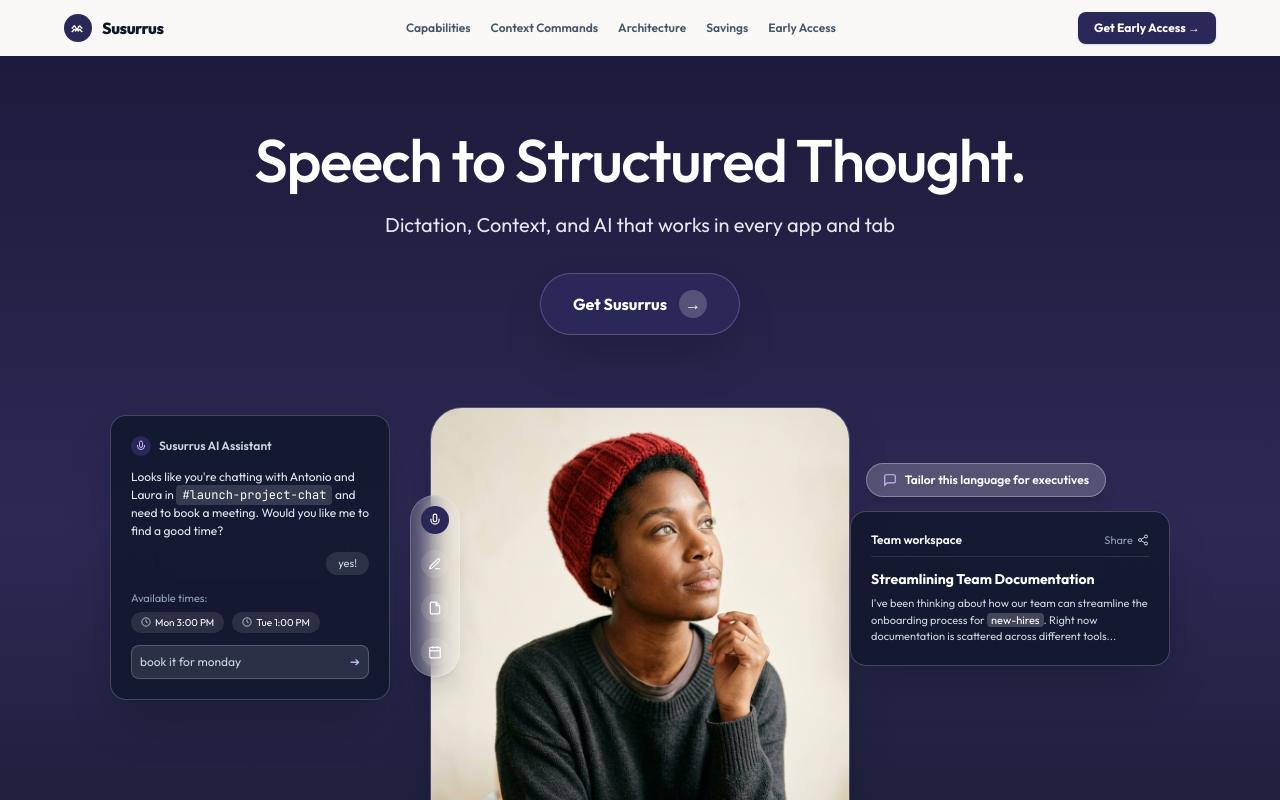
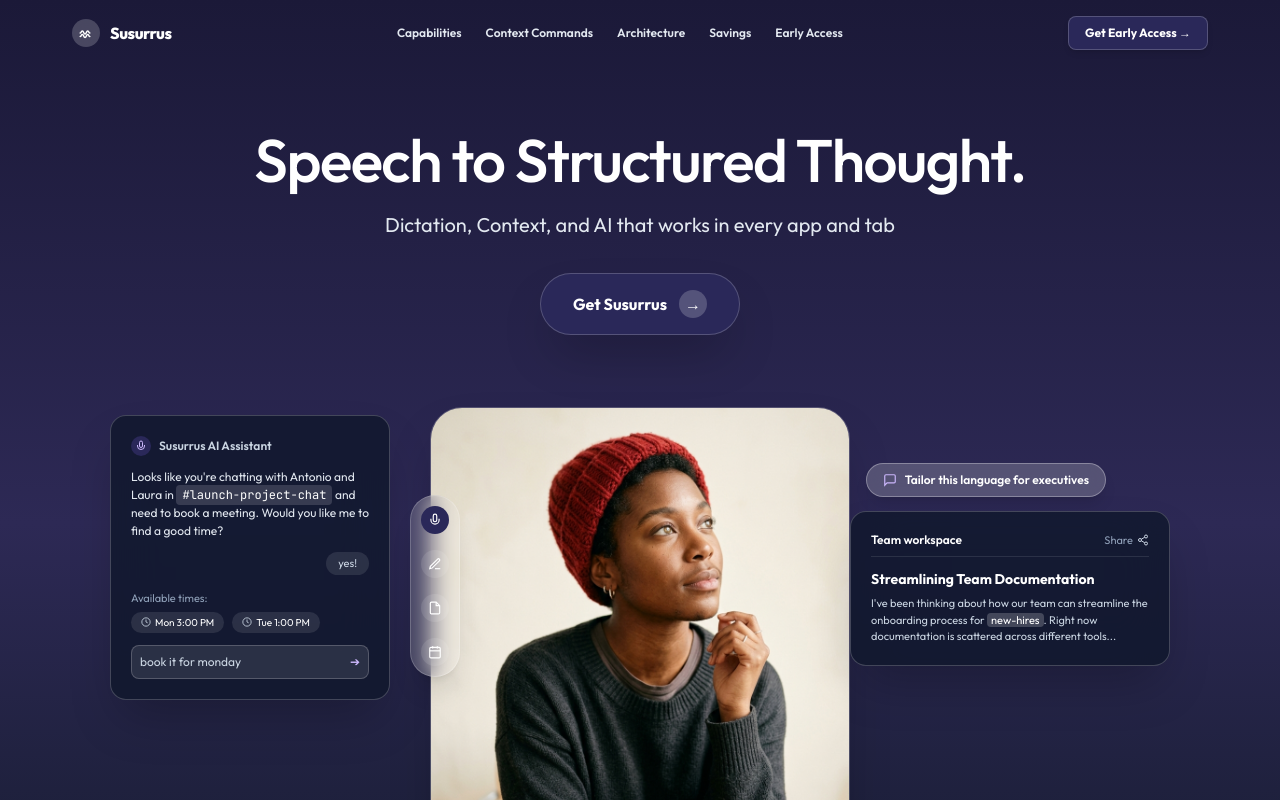
Before and after one commit to ParthVarekar/whisper-landing-page, a Next.js app: page / in a window 1280 px wide. Shown: the top 800 px of the page. Built offline with nearby package versions, Linux system fonts and the light colour scheme.

Commit message:
fix(navbar): restore transparent initial navbar over dark hero with GSAP text and background color transitions on scroll

```diff
--- a/src/components/Navbar.tsx
+++ b/src/components/Navbar.tsx
@@ -12,19 +12,42 @@
     gsap.registerPlugin(ScrollTrigger);
 
     if (containerRef.current) {
+      // Shrink container into Warm Cream floating pill on scroll
       gsap.to(containerRef.current, {
         scrollTrigger: {
           trigger: "body",
           start: "top -40px",
-          end: "top -100px",
+          end: "top -120px",
           scrub: 0.5,
         },
         maxWidth: "920px",
         backgroundColor: "#F3F0EB",
         borderRadius: "100px",
         padding: "8px 20px",
-        boxShadow: "0 10px 40px rgba(0, 0, 0, 0.08)",
+        boxShadow: "0 10px 40px rgba(0, 0, 0, 0.15)",
         ease: "power2.out",
+      });
+
+      // Animate link text color from white/slate to charcoal on scroll
+      gsap.to(".nav-link", {
+        scrollTrigger: {
+          trigger: "body",
+          start: "top -40px",
+          end: "top -120px",
+          scrub: 0.5,
+        },
+        color: "#475569",
+      });
+
+      // Animate brand title from white to navy on scroll
+      gsap.to(".nav-brand-text", {
+        scrollTrigger: {
+          trigger: "body",
+          start: "top -40px",
+          end: "top -120px",
+          scrub: 0.5,
+        },
+        color: "#0F172A",
       });
     }
 
@@ -34,37 +57,37 @@
   }, []);
 
   return (
-    <header ref={navRef} className="fixed top-0 left-0 right-0 z-50 py-3 transition-all duration-300 bg-[#F9F8F6]">
+    <header ref={navRef} className="fixed top-0 left-0 right-0 z-50 py-4 transition-all duration-300 bg-transparent">
       <div
         ref={containerRef}
-        className="mx-auto flex items-center justify-between w-full max-w-[1200px] px-6 text-[#292827] transition-all duration-300 box-border"
+        className="mx-auto flex items-center justify-between w-full max-w-[1200px] px-8 text-white transition-all duration-300 box-border"
       >
         {/* Brand Logo */}
-        <a href="#" className="flex items-center gap-2.5 text-lg tracking-tight text-[#0F172A] shrink-0">
-          <div className="w-7 h-7 rounded-full bg-[#2A2859] flex items-center justify-center text-white shrink-0">
+        <a href="#" className="flex items-center gap-2.5 text-lg tracking-tight shrink-0">
+          <div className="w-7 h-7 rounded-full bg-white/20 backdrop-blur-md flex items-center justify-center text-white shrink-0">
             <svg className="w-3.5 h-3.5" viewBox="0 0 24 24" fill="none" stroke="currentColor" strokeWidth="2.5" strokeLinecap="round" strokeLinejoin="round">
               <path d="M2 12c.6 0 1.2-.4 1.4-1 1.2-3.4 3.4-3.4 4.6 0 1.2 3.4 3.4 3.4 4.6 0 1.2-3.4 3.4-3.4 4.6 0 .2.6.8 1 1.4 1" />
-              <path d="M2 18c.6 0 1.2-.4 1.4-1 1.2-3.4 3.4-3.4 4.6 0 1.2-3.4 3.4-3.4 4.6 0 1.2-3.4 3.4-3.4 4.6 0 .2.6.8 1 1.4 1" />
+              <path d="M2 18c.6 0 1.2-.4 1.4-1 1.2-3.4 3.4-3.4 4.6 0 1.2 3.4 3.4 3.4 4.6 0 1.2-3.4 3.4-3.4 4.6 0 .2.6.8 1 1.4 1" />
             </svg>
           </div>
-          <span className="text-[#0F172A] font-extrabold text-base tracking-tight shrink-0">Susurrus</span>
+          <span className="nav-brand-text text-white font-extrabold text-base tracking-tight shrink-0">Susurrus</span>
         </a>
 
-        {/* Navigation Links */}
-        <nav className="hidden lg:flex items-center gap-5 shrink">
-          <a href="#dictation" className="text-[#475569] hover:text-[#2A2859] text-xs font-semibold whitespace-nowrap transition-colors">
+        {/* Navigation Links (White initially over dark hero) */}
+        <nav className="hidden lg:flex items-center gap-6 shrink">
+          <a href="#dictation" className="nav-link text-slate-200 hover:text-white text-xs font-semibold whitespace-nowrap transition-colors">
             Capabilities
           </a>
-          <a href="#commands" className="text-[#475569] hover:text-[#2A2859] text-xs font-semibold whitespace-nowrap transition-colors">
+          <a href="#commands" className="nav-link text-slate-200 hover:text-white text-xs font-semibold whitespace-nowrap transition-colors">
             Context Commands
           </a>
-          <a href="#architecture" className="text-[#475569] hover:text-[#2A2859] text-xs font-semibold whitespace-nowrap transition-colors">
+          <a href="#architecture" className="nav-link text-slate-200 hover:text-white text-xs font-semibold whitespace-nowrap transition-colors">
             Architecture
           </a>
-          <a href="#savings" className="text-[#475569] hover:text-[#2A2859] text-xs font-semibold whitespace-nowrap transition-colors">
+          <a href="#savings" className="nav-link text-slate-200 hover:text-white text-xs font-semibold whitespace-nowrap transition-colors">
             Savings
           </a>
-          <a href="#waitlist" className="text-[#475569] hover:text-[#2A2859] text-xs font-semibold whitespace-nowrap transition-colors">
+          <a href="#waitlist" className="nav-link text-slate-200 hover:text-white text-xs font-semibold whitespace-nowrap transition-colors">
             Early Access
           </a>
         </nav>
@@ -73,7 +96,7 @@
         <div className="flex items-center shrink-0">
           <a
             href="#waitlist"
-            className="bg-[#2A2859] text-white font-bold text-xs px-4 py-2 rounded-[8px] hover:bg-[#1E1B42] hover:-translate-y-0.5 transition-all duration-200 shadow-sm whitespace-nowrap shrink-0"
+            className="bg-[#2A2859] text-white font-bold text-xs px-4 py-2 rounded-[8px] hover:bg-[#1E1B42] hover:-translate-y-0.5 transition-all duration-200 shadow-md whitespace-nowrap shrink-0 border border-white/20"
           >
             Get Early Access →
           </a>
```
